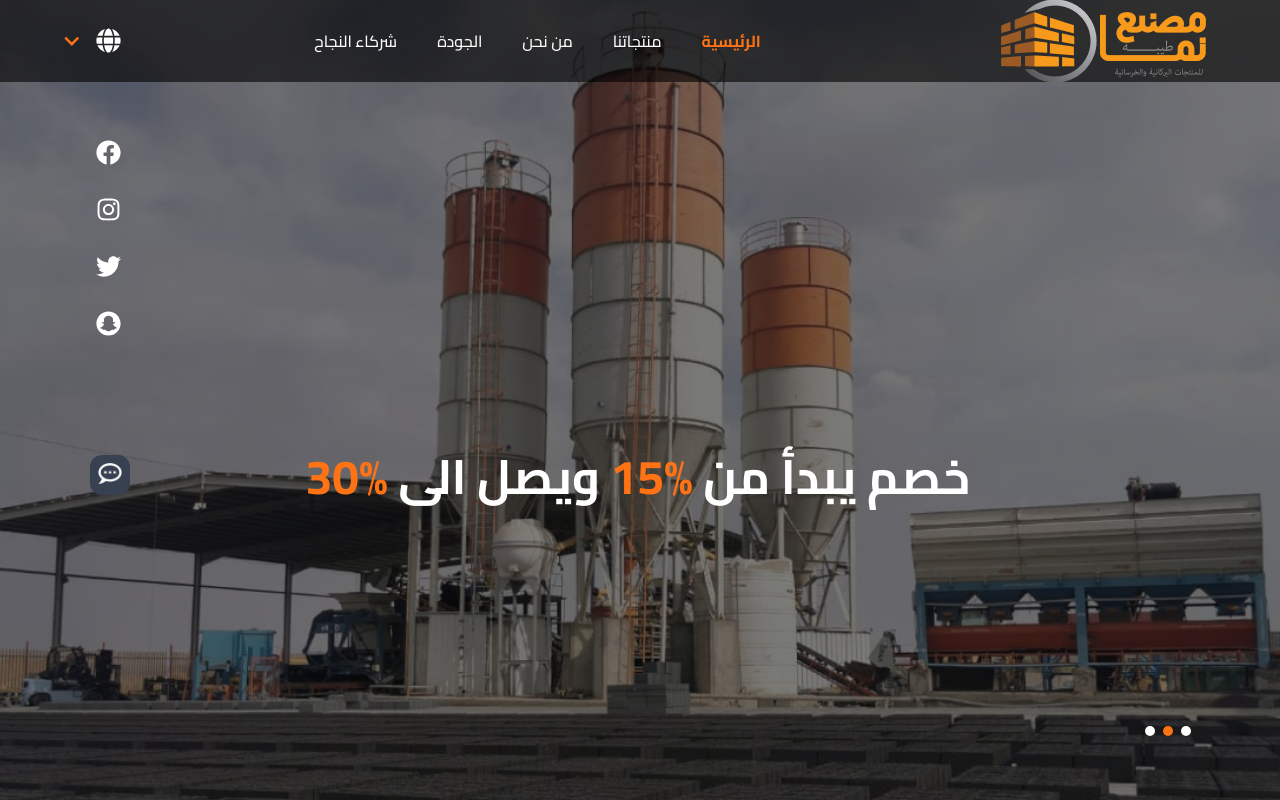
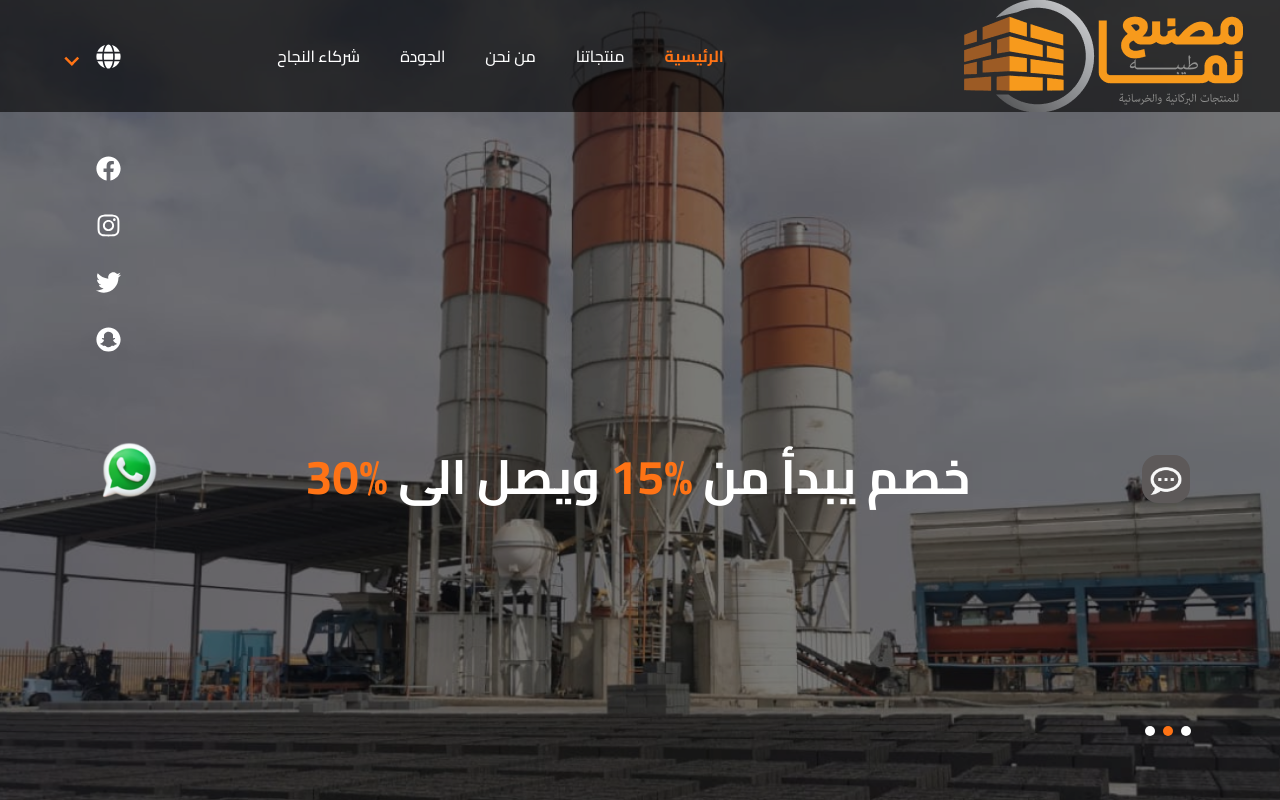
Before and after one commit to abdallamfathy/nama-project, a React (Vite) app: page / in a window 1280 px wide. Shown: the top 800 px of the page. Built offline with nearby package versions, Linux system fonts and the light colour scheme.

Commit message:
add whatsapp and edit logo

```diff
--- a/src/components/Navbar.jsx
+++ b/src/components/Navbar.jsx
@@ -1,5 +1,5 @@
 import React, { useEffect, useState } from "react";
-import { NavLink } from "react-router-dom";
+import { Link, NavLink } from "react-router-dom";
 import logo from "../assets/logo.png";
 import {
   FaFacebook,
@@ -13,6 +13,7 @@ import { productDetails, products } from "./Constants";
 import chat from "../assets/chat.png";
 import Chat from "./Chat";
 import downar from "../assets/downar.png";
+import whatsapp from "../assets/whatsapp.png";
 
 const Navbar = ({ textColor, socialDisplay }) => {
   const params = useParams();
@@ -42,8 +43,8 @@ const Navbar = ({ textColor, socialDisplay }) => {
 
   return (
     <div className="mt-16 z-50">
-      <div className="flex flex-col text-white 2xl:w-10 w-10 relative 2xl:left-12 left-24   h-1 -top-9 z-50 ">
-                <div className="fixed left-16 top-9 "><img src={downar} alt="downar" /></div>
+      <div className="flex flex-col text-white 2xl:w-10 w-10 relative 2xl:left-12 left-24   h-1 -top-5 z-50 ">
+                <div className="fixed left-16 top-14 "><img src={downar} alt="downar" /></div>
                 <FaGlobe className="w-[25px] h-[25px] 2xl:w-[33px] 2xl:h-[33px] fixed " />
               <div className={`gap-y-8 flex flex-col ${socialDisplay} relative top-28`}>
                 <a href="https://www.facebook.com/profile.php?id=100086364507234">
@@ -58,7 +59,15 @@ const Navbar = ({ textColor, socialDisplay }) => {
                 <a href="https://www.snapchat.com/add/nama_taiba?share_id=EdYdd_Y10Pc&locale=en-US">
                   <FaSnapchat  className="w-[25px] h-[25px] 2xl:w-[33px] 2xl:h-[33px]" />
                 </a>
-                <div className="bg-gray-700 p-2 rounded-xl fixed w-10 h-10  left-[90px] top-[455px]">
+                <div className="bg-gray- p-2 rounded-xl fixed w-56 h-52  left-[90px] top-[430px]">
+                <Link to=""  >
+                  <img src={whatsapp} alt="chatImage" className="w-16" />
+                </Link>
+                {/* <button onClick={() => toggle()} >
+                  <img src={chat} alt="chatImage" />
+                </button> */}
+                </div>
+                <div className="bg-[#5D5959] p-1 pt-3 px-2  rounded-2xl fixed w-12 h-12  right-[90px] top-[455px]">
                 <button onClick={() => toggle()} >
                   <img src={chat} alt="chatImage" />
                 </button>
```
Also changed, not shown: src/assets/logo.png, src/assets/whatsapp.png.
